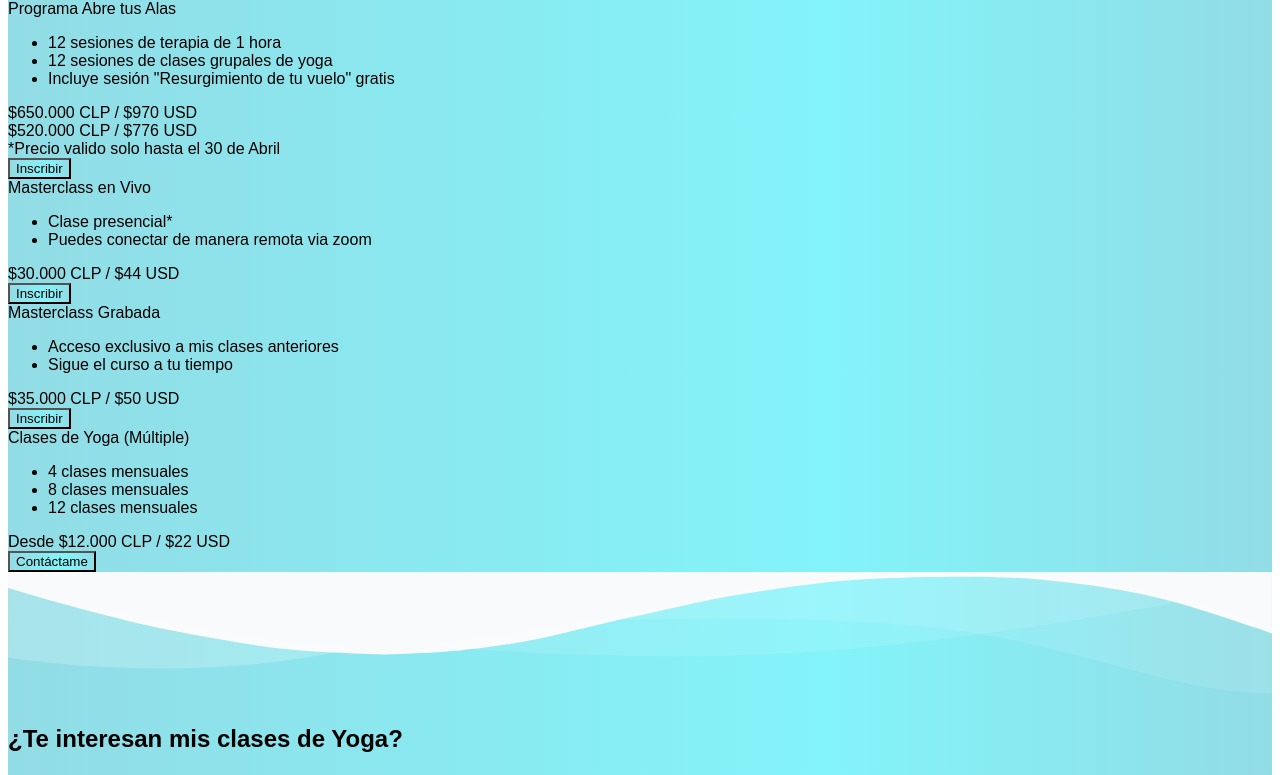
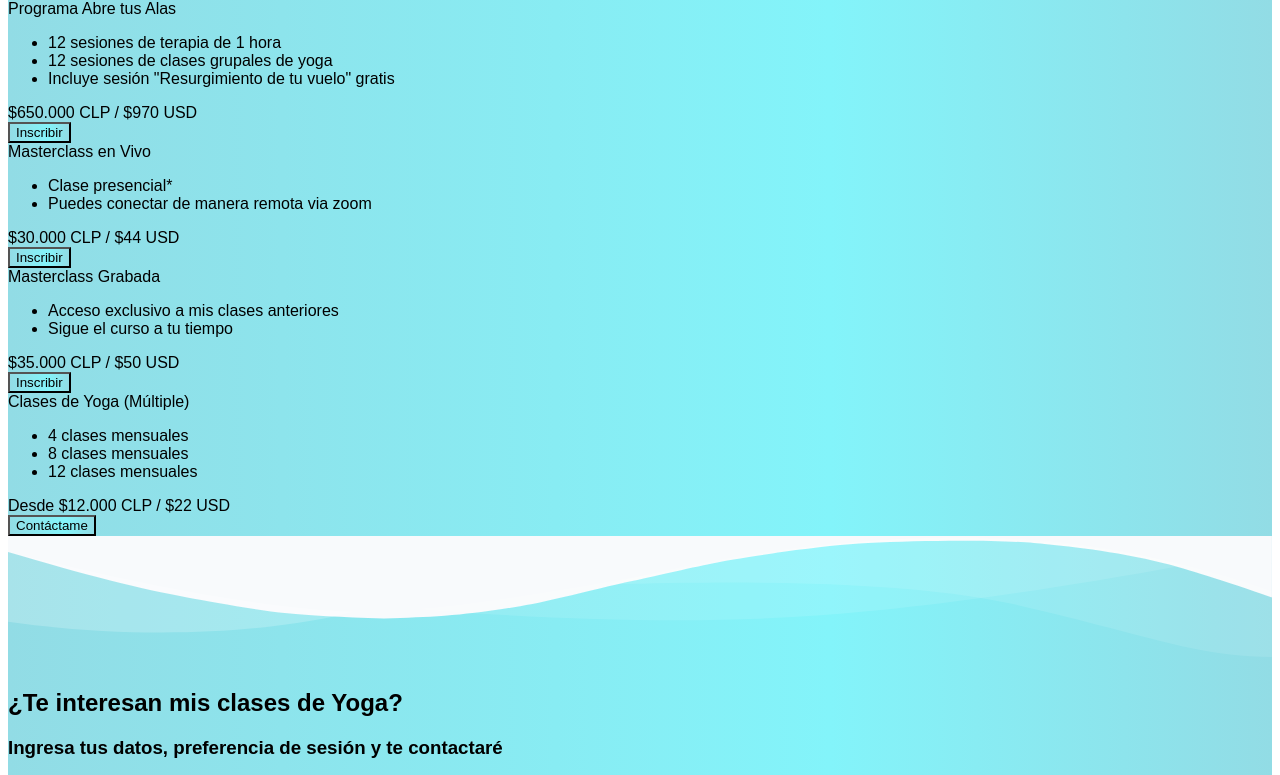
Before and after one commit to aotarola/cotarola, a Next.js app: page / in a window 1280 px wide. Shown: the part 5978-6753 px from the top of the page. Built offline with nearby package versions, Linux system fonts and the light colour scheme.

Commit message:
remove ad

```diff
--- a/pages/components/Pricing.tsx
+++ b/pages/components/Pricing.tsx
@@ -16,8 +16,8 @@ const services = [
       'Incluye sesión "Resurgimiento de tu vuelo" gratis',
     ],
     redirect: toCalendly,
-    price: '$520.000 CLP / $776 USD',
-    priceBefore: '$650.000 CLP / $970 USD',
+    priceBefore: null,
+    price: '$650.000 CLP / $970 USD',
     actionText: 'Inscribir',
     discountOff: '*Precio valido solo hasta el 30 de Abril',
   },
@@ -26,6 +26,7 @@ const services = [
     name: 'Masterclass en Vivo',
     whatsIncluded: ['Clase presencial*', 'Puedes conectar de manera remota via zoom'],
     redirect: toCalendly,
+    priceBefore: null,
     price: '$30.000 CLP / $44 USD',
     actionText: 'Inscribir',
   },
@@ -34,6 +35,7 @@ const services = [
     name: 'Masterclass Grabada',
     whatsIncluded: ['Acceso exclusivo a mis clases anteriores', 'Sigue el curso a tu tiempo'],
     redirect: toCalendly,
+    priceBefore: null,
     price: '$35.000 CLP / $50 USD',
     actionText: 'Inscribir',
   },
@@ -42,6 +44,7 @@ const services = [
     name: 'Clases de Yoga (Múltiple)',
     whatsIncluded: ['4 clases mensuales', '8 clases mensuales', '12 clases mensuales'],
     redirect: toForm,
+    priceBefore: null,
     price: 'Desde $12.000 CLP / $22 USD',
     actionText: 'Contáctame',
   },
@@ -85,7 +88,7 @@ const Pricing: FunctionComponent = () => {
                 </div>
 
                 <div className="w-full pt-6 text-primary-paragraph text-sm text-center">
-                  {service.discountOff}
+                  {service.priceBefore && service.discountOff}
                 </div>
                 <div className="flex items-center justify-center">
                   <button
--- a/pages/index.tsx
+++ b/pages/index.tsx
@@ -5,7 +5,6 @@ import AboutMe from './components/AboutMe'
 import Services from './components/Services'
 import Pricing from './components/Pricing'
 import ContactMe from './components/ContactMe'
-import Ad from './components/Ad'
 import Footer from './components/Footer'
 
 const Home: FunctionComponent = () => {
@@ -22,7 +21,6 @@ const Home: FunctionComponent = () => {
       <img alt="bottom gradient" src="/grad.svg" />
       <ContactMe />
       <Footer />
-      <Ad />
     </div>
   )
 }
```
Also changed, not shown: 1 other file (tests, documents, lock files or other folders).
